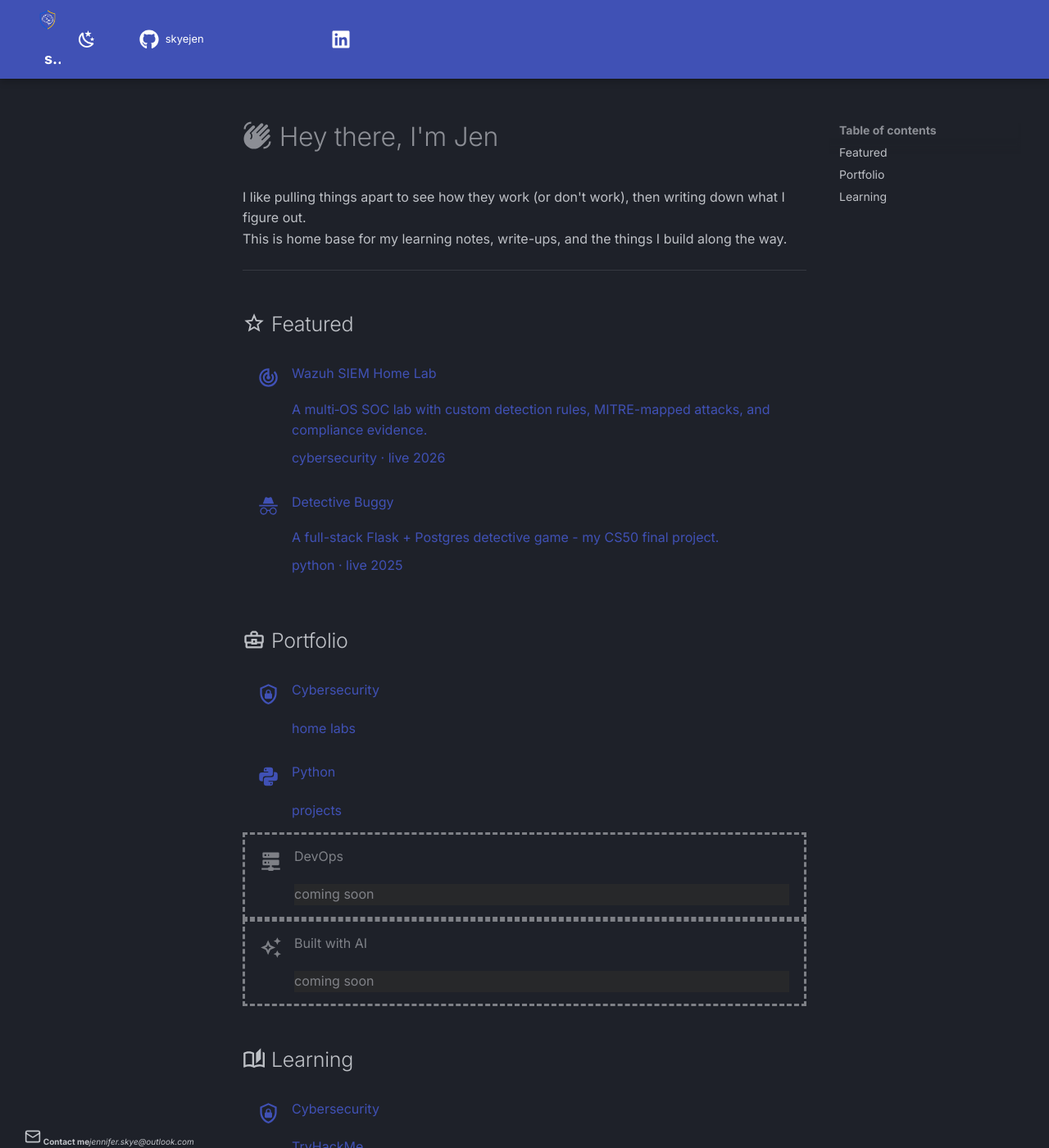
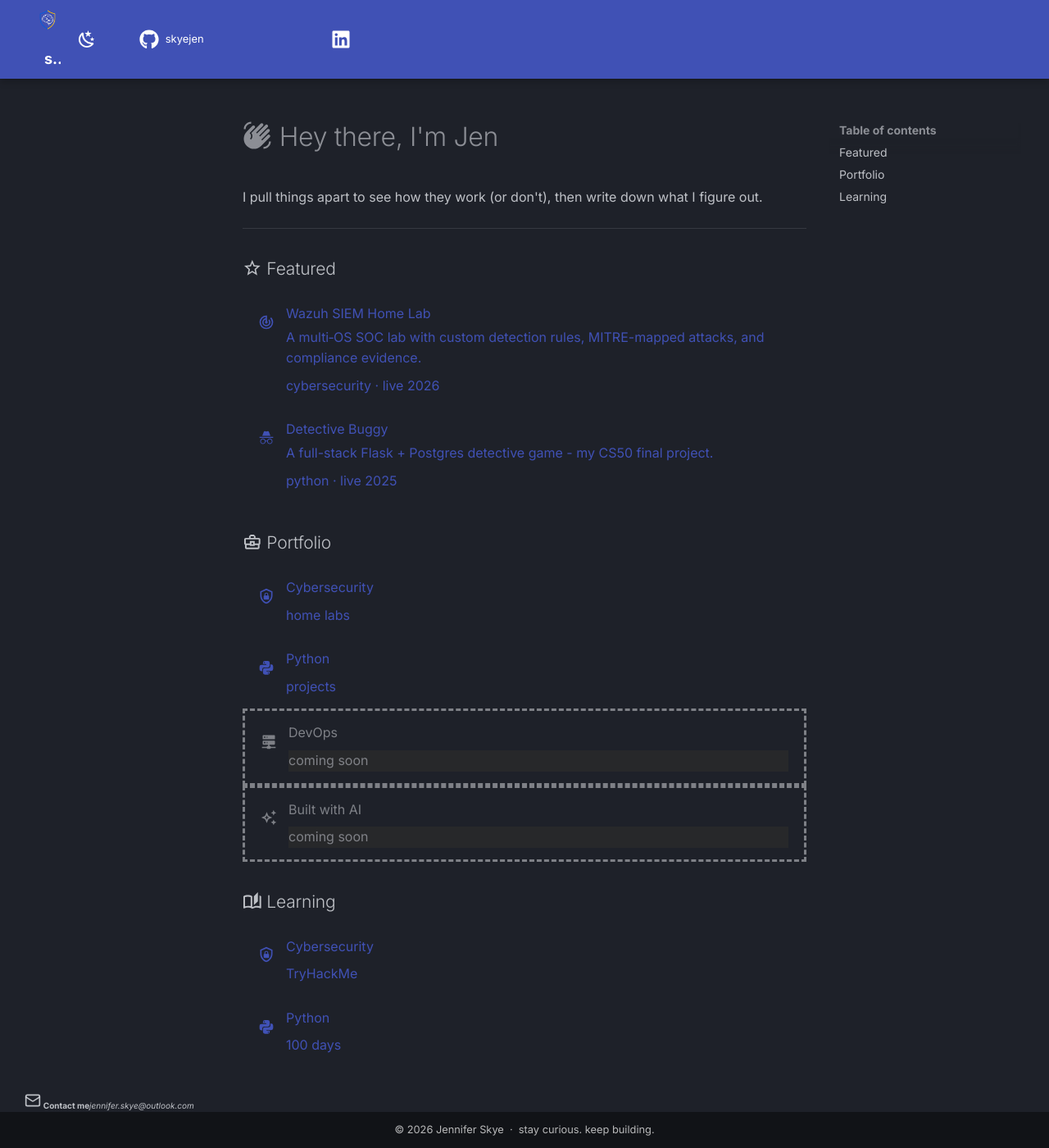
Before and after one commit to skyejen/skyejen.github.io, an MkDocs documentation site: the page built from docs/index.md, in a window 1280 px wide and 1400 px high. Shown: the whole window at 82% size. Built offline with MkDocs 1.6.1 and Material for MkDocs 9.7.7, drawn with Linux system fonts in a browser that asks for light colours.

Commit message:
redesign: fix icon sizing + tile overlap, tighten featured/hub tiles

```diff
--- a/docs/index.md
+++ b/docs/index.md
@@ -1,7 +1,6 @@
 # :material-hand-wave: Hey there, I'm Jen
 
-I like pulling things apart to see how they work (or don't work), then writing down what I figure out.<br>
-This is home base for my learning notes, write-ups, and the things I build along the way.
+I pull things apart to see how they work (or don't), then write down what I figure out.
 
 ---
 
--- a/docs/stylesheets/local.css
+++ b/docs/stylesheets/local.css
@@ -83,21 +83,57 @@
   display: contents;
 }
 
-/* ===== Landing redesign: featured + field-hub tiles, horizontal cards ===== */
+/* ===== Landing redesign: featured + field-hub tiles =====================
+   TWEAK ZONE - change a number, save, the browser reloads instantly. */
+:root {
+  --tile-pad-y: 0.7rem;    /* tile top/bottom padding */
+  --tile-pad-x: 0.95rem;   /* tile left/right padding */
+  --icon-size: 20px;       /* icon width + height */
+  --icon-gap: 0.7rem;      /* space between icon and text */
+  --feat-min: 300px;       /* featured tile min width */
+  --hub-min: 190px;        /* hub tile min width (raise if a title wraps) */
+}
+/* ---- end tweak zone ---- */
+
 .sj-card--row {
   display: grid;
   grid-template-columns: auto 1fr;
-  gap: 0.05rem 0.75rem;
-  align-content: center;
-  padding: 0.7rem 0.9rem;
+  gap: 0 var(--icon-gap);
+  align-content: start;
+  padding: var(--tile-pad-y) var(--tile-pad-x);
 }
-.sj-card--row > .sj-card-icon {
-  grid-column: 1; grid-row: 1 / -1; align-self: center; margin: 0; font-size: 1.2rem;
+/* Icon: fixed square, centred. !important is needed to beat Material's own SVG
+   sizing, which was collapsing the width to 0 (max-height:100% in the grid cell). */
+.sj-card--row .sj-card-icon {
+  grid-row: 1 / -1;
+  align-self: center;
+  display: flex !important;
+  align-items: center;
+  justify-content: center;
+  width: var(--icon-size) !important;
+  height: var(--icon-size) !important;
+  margin: 0 !important;
+  font-size: 0 !important;
+  flex: none !important;
+}
+.sj-card--row .sj-card-icon .twemoji { display: flex !important; }
+.sj-card--row .sj-card-icon svg {
+  width: var(--icon-size) !important;
+  height: var(--icon-size) !important;
+  min-width: var(--icon-size) !important;
+  min-height: var(--icon-size) !important;
+  max-width: var(--icon-size) !important;
+  max-height: var(--icon-size) !important;
+  display: block !important;
 }
 .sj-card--row > .sj-card-title,
 .sj-card--row > .sj-card-desc,
 .sj-card--row > .sj-card-meta { grid-column: 2; margin: 0; }
-.sj-card--row > .sj-card-desc { margin-top: 0.2rem; }
-.sj-card--row > .sj-card-meta { margin-top: 0.35rem; }
-.sj-cards { grid-template-columns: repeat(auto-fill, minmax(230px, 1fr)); gap: 0.85rem; }
-.sj-cards--hub { grid-template-columns: repeat(auto-fill, minmax(165px, 1fr)); gap: 0.7rem; }
+.sj-card--row > .sj-card-desc { min-height: 0; margin-top: 0.15rem; }
+.sj-card--row > .sj-card-meta { margin-top: 0.4rem; }
+
+.sj-cards { grid-template-columns: repeat(auto-fill, minmax(var(--feat-min), 1fr)); gap: 0.8rem; }
+.sj-cards--hub { grid-template-columns: repeat(auto-fill, minmax(var(--hub-min), 1fr)); gap: 0.65rem; }
+
+/* smaller section headings on the landing, to win vertical space */
+.md-content h2 { font-size: 1.05rem; margin-top: 1.7rem; }
```
